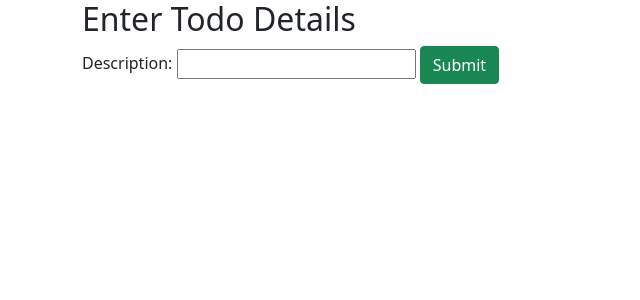
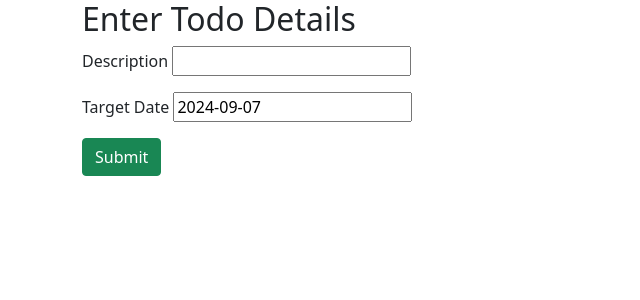
Before and after one commit to tataki26/in28minutes_Spring, a Java web app: page /add-todo in a window 1280 px wide. Shown: the top 300 px of the page, without its empty margins (0-640 px from the left). Run offline with Spring Boot 4, a stand-in JSP engine, Linux system fonts and the light colour scheme; some libraries are stand-ins or nearby versions.

Commit message:
Todo 페이지에 목표 날짜 추가하기
- 목표 날짜 관련 UI 추가 및 로직 변경

- <label> 태그로 label 지정 가능
- fieldset: 연관 필드들을 묶을 수 있는 개념

- 애플리케이션 전반에 날짜 데이터 형식을 맞추기 위해 application.properties에 관련 설정 추가
- 스프링에서 소문자 m은 minute, 대문자 M은 Month를 의미한다

- todo 추가 시 설정한 날짜를 바인딩하도록 하드 코드 제거 후 Bean 필드 가져오기

* 날짜 팝업 추가하기
- Bootstrap Datepicker
- jsp script에 관련 js, css 추가
- #: id

```diff
--- a/myfirstwebapp/build.gradle
+++ b/myfirstwebapp/build.gradle
@@ -24,6 +24,7 @@ dependencies {
 	implementation 'org.webjars:jquery:3.6.0'
 	implementation 'org.webjars:bootstrap:5.1.3'
 	implementation 'org.springframework.boot:spring-boot-starter-validation'
+	implementation 'org.webjars:bootstrap-datepicker:1.9.0'
 	developmentOnly 'org.springframework.boot:spring-boot-devtools'
 	testImplementation 'org.springframework.boot:spring-boot-starter-test'
 }
--- a/myfirstwebapp/src/main/java/com/in28minutes/springboot/myfirstwebapp/todo/TodoController.java
+++ b/myfirstwebapp/src/main/java/com/in28minutes/springboot/myfirstwebapp/todo/TodoController.java
@@ -45,7 +45,7 @@ public class TodoController {
         }
 
         String username = (String)model.get("name");
-        todoService.addTodo(username, todo.getDescription(), LocalDate.now().plusYears(1), false);
+        todoService.addTodo(username, todo.getDescription(), todo.getTargetDate(), false);
 
         // list-todos 페이지로 리다이렉트
         // view 이름이 아닌 url을 적어야 한다
--- a/myfirstwebapp/src/main/resources/META-INF/resources/WEB-INF/jsp/listTodos.jsp
+++ b/myfirstwebapp/src/main/resources/META-INF/resources/WEB-INF/jsp/listTodos.jsp
@@ -11,7 +11,6 @@
             <table class="table">
                 <thead>
                     <tr>
-                        <th>id</th>
                         <th>Description</th>
                         <th>Target Date</th>
                         <th>Is Done?</th>
@@ -22,7 +21,6 @@
                 <tbody>
                     <c:forEach items="${todos}" var="todo">
                         <tr>
-                            <td>${todo.id}</td>
                             <td>${todo.description}</td>
                             <td>${todo.targetDate}</td>
                             <td>${todo.done}</td>
--- a/myfirstwebapp/src/main/resources/META-INF/resources/WEB-INF/jsp/todo.jsp
+++ b/myfirstwebapp/src/main/resources/META-INF/resources/WEB-INF/jsp/todo.jsp
@@ -4,15 +4,26 @@
 <html>
     <head>
         <link href="webjars/bootstrap/5.1.3/css/bootstrap.min.css" rel="stylesheet">
+        <link href="webjars/bootstrap-datepicker/1.9.0/css/bootstrap-datepicker3.standalone.min.css" rel="stylesheet">
         <title>Add Todo Page</title>
     </head>
     <body>
         <div class="container">
             <h2>Enter Todo Details</h2>
             <form:form method="post" modelAttribute="todo">
-                Description: <form:input type="text" path="description"
-                                required="required"/>
-                             <form:errors path="description" cssClass="text-warning"/>
+
+                <fieldset class="mb-3">
+                    <form:label path="description">Description</form:label>
+                    <form:input type="text" path="description" required="required"/>
+                    <form:errors path="description" cssClass="text-warning"/>
+                </fieldset>
+
+                <fieldset class="mb-3">
+                    <form:label path="targetDate">Target Date</form:label>
+                    <form:input type="text" path="targetDate" required="required"/>
+                    <form:errors path="targetDate" cssClass="text-warning"/>
+                </fieldset>
+
                 <form:input type="hidden" path="id"/>
                 <form:input type="hidden" path="done"/>
                 <input type="submit" class="btn btn-success">
@@ -20,5 +31,12 @@
         </div>
         <script src="webjars/bootstrap/5.1.3/js/bootstrap.min.js"></script>
         <script src="webjars/jquery/3.6.0/jquery.min.js"></script>
+        <script src="webjars/bootstrap-datepicker/1.9.0/js/bootstrap-datepicker.min.js"></script>
+
+        <script type="text/javascript">
+            $('#targetDate').datepicker({
+                format: 'yyyy-mm-dd'
+            });
+        </script>
     </body>
 </html>
--- a/myfirstwebapp/src/main/resources/application.properties
+++ b/myfirstwebapp/src/main/resources/application.properties
@@ -8,3 +8,6 @@ spring.mvc.view.suffix=.jsp
 # 로깅 레벨 설정
 logging.level.org.springframework=info
 logging.level.com.in28minutes.springboot.myfirstwebapp=debug
+
+# 날짜 포맷 맞추기
+spring.mvc.format.date=yyyy-MM-dd
```
